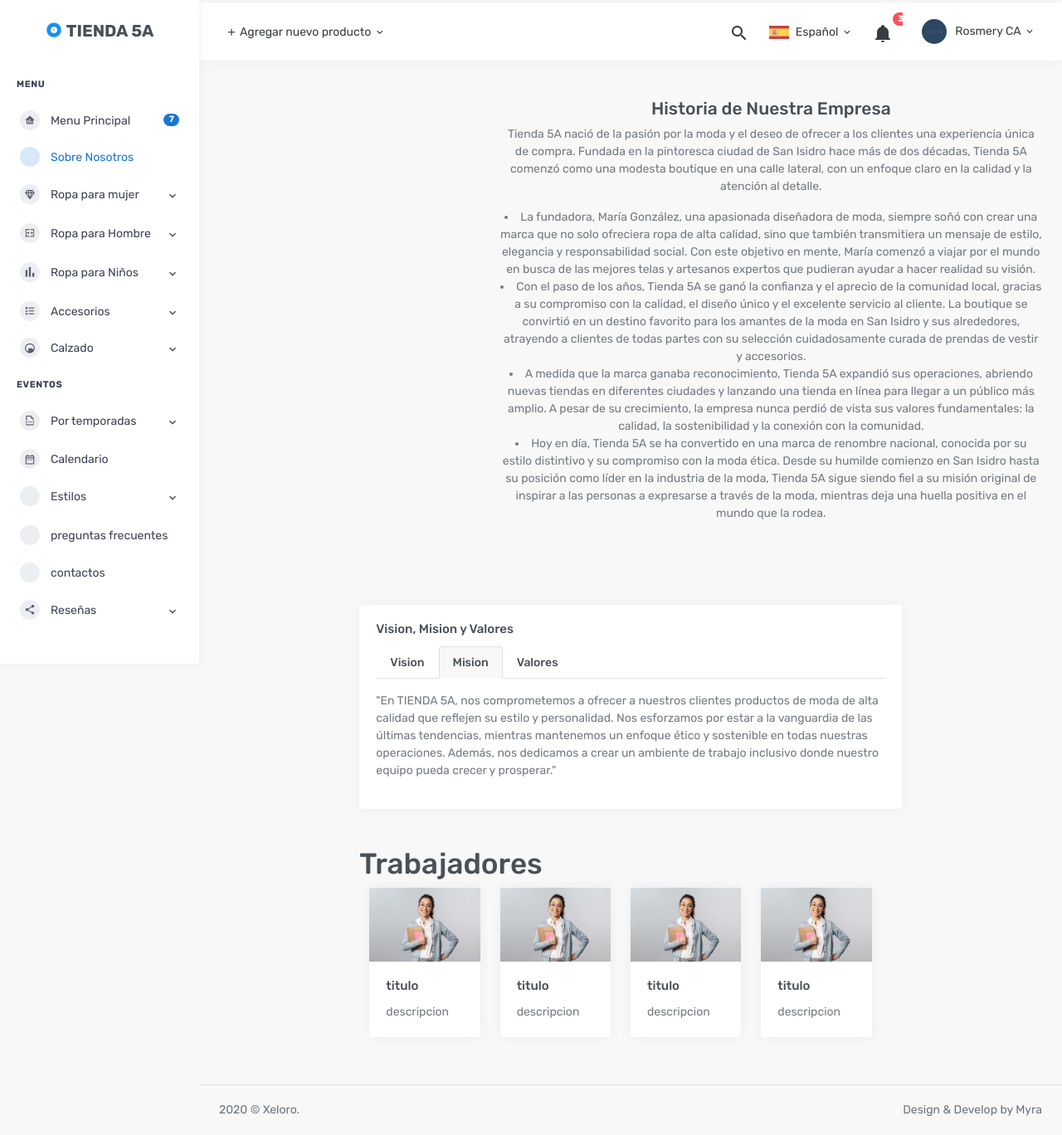
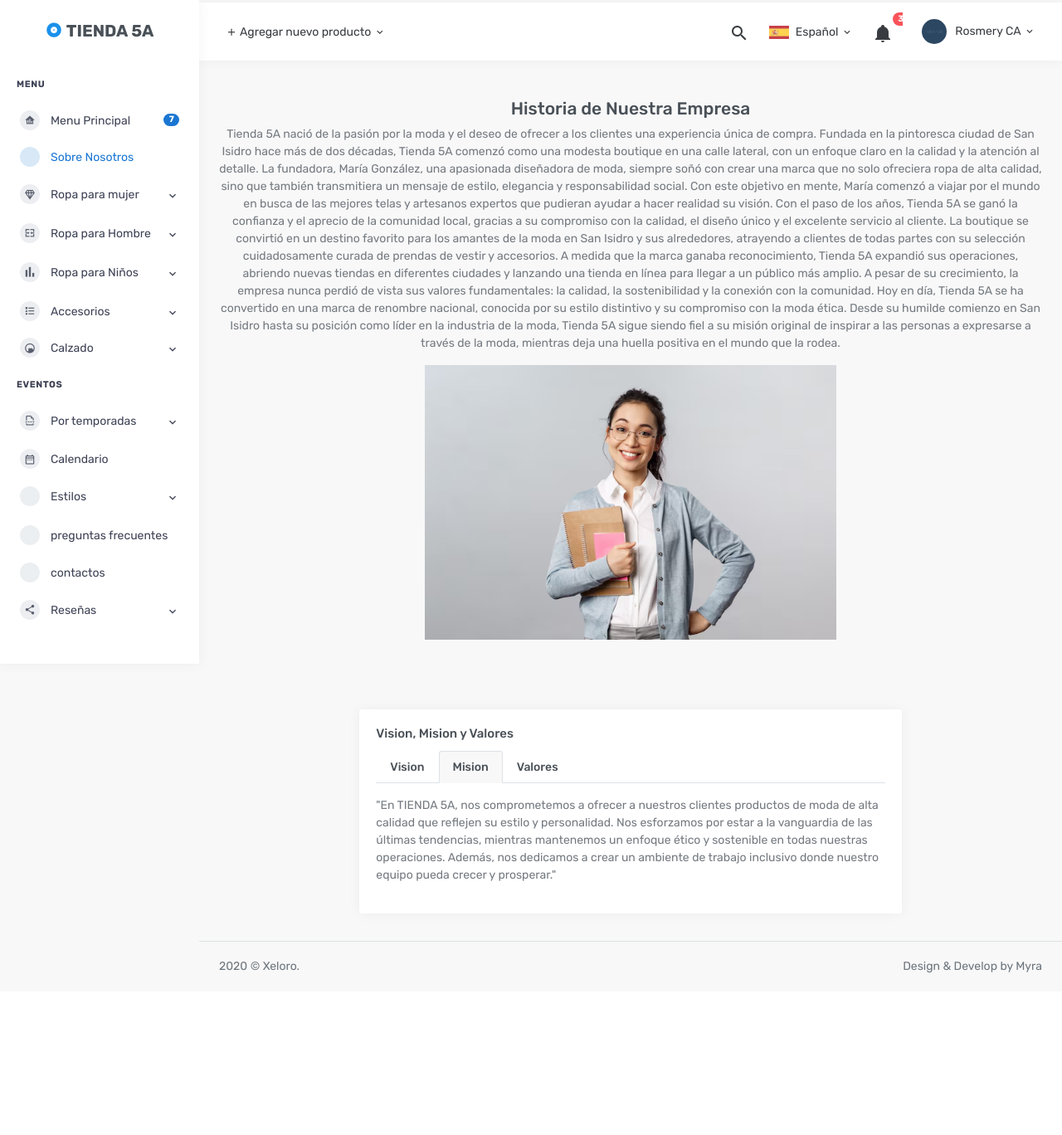
Before and after one commit to Rous25-1/plantilla_wp, a PHP site: page /nosotros.php in a window 1280 px wide. Shown: the whole page at 83% size. After the commit the page ends 1173 px from the top, so only its background shows below. Run offline with PHP 8.4, Linux system fonts and the light colour scheme; style sheets or scripts are compiled from the project's sources.

Commit message:
Update nosotros.php

```diff
--- a/nosotros.php
+++ b/nosotros.php
@@ -31,30 +31,36 @@
             <div class="container-fluid">
 
                 <div class="row">
-                    <div class="col-4"></div>
-                    <div class="col-sm-8">
+                    <div class=""></div>
+                    <div class="col-sm-12">
                         <div class="text-center mt-4">
                             <h4>Historia de Nuestra Empresa</h4>
-                            <p class="text-center"> Tienda 5A nació de la pasión por la moda y el deseo de ofrecer a los clientes una experiencia única de compra. Fundada en la pintoresca ciudad de San Isidro hace más de dos décadas, Tienda 5A comenzó como una modesta boutique en una calle lateral, con un enfoque claro en la calidad y la atención al detalle.
-                                <li>
+                            <p class="text-align-justify"> Tienda 5A nació de la pasión por la moda y el deseo de ofrecer a los clientes una experiencia única de compra. Fundada en la pintoresca ciudad de San Isidro hace más de dos décadas, Tienda 5A comenzó como una modesta boutique en una calle lateral, con un enfoque claro en la calidad y la atención al detalle.
+
                                     La fundadora, María González, una apasionada diseñadora de moda, siempre soñó con crear una marca que no solo ofreciera ropa de alta calidad, sino que también transmitiera un mensaje de estilo, elegancia y responsabilidad social. Con este objetivo en mente, María comenzó a viajar por el mundo en busca de las mejores telas y artesanos expertos que pudieran ayudar a hacer realidad su visión.
-                                </li>
-                                <li>
+
+
                                     Con el paso de los años, Tienda 5A se ganó la confianza y el aprecio de la comunidad local, gracias a su compromiso con la calidad, el diseño único y el excelente servicio al cliente. La boutique se convirtió en un destino favorito para los amantes de la moda en San Isidro y sus alrededores, atrayendo a clientes de todas partes con su selección cuidadosamente curada de prendas de vestir y accesorios.
-                                </li>
-                                <li>
+
+
                                     A medida que la marca ganaba reconocimiento, Tienda 5A expandió sus operaciones, abriendo nuevas tiendas en diferentes ciudades y lanzando una tienda en línea para llegar a un público más amplio. A pesar de su crecimiento, la empresa nunca perdió de vista sus valores fundamentales: la calidad, la sostenibilidad y la conexión con la comunidad.
-                                </li>
-                                <li>
+
                                     Hoy en día, Tienda 5A se ha convertido en una marca de renombre nacional, conocida por su estilo distintivo y su compromiso con la moda ética. Desde su humilde comienzo en San Isidro hasta su posición como líder en la industria de la moda, Tienda 5A sigue siendo fiel a su misión original de inspirar a las personas a expresarse a través de la moda, mientras deja una huella positiva en el mundo que la rodea.
-                                </li>
+
                             </p>
 
                         </div>
+
                     </div><!-- end col -->
 
 
+
                 </div><!-- end row -->
+                <center>
+                    <div >
+                        <img width="50%" src="img/m.avif" alt="">
+                    </div>
+                    </center>
                 <br>
                 <br>
                 <br>
@@ -123,38 +129,7 @@
                     <div class="col-2"></div>
                 </div>
                 <!-- end row-->
-                <div class="row">
-                    <div class="col-2"></div>
-                    <div class="col-xl-8">
-                        <br>
-                        <h1>Trabajadores</h1>
-                        <div class="page-title-box d-flex aling-items-center justify-content-between">
-                            <div class="container-fluid row">
-                                <?php for ($i = 0; $i < 4; $i++) {
-                                ?>
-                                    <div class=" col-md-3">
-                                        <div class="card">
-                                            <img class="card-img-top img-fluid" src="img/m.avif" alt="">
-                                            <div class="card-body">
-                                                <h5 class="card-title">titulo</h5>
-                                                <p class="card-text">
-                                                    descripcion
-                                                </p>
 
-                                            </div>
-
-                                        </div>
-
-                                    </div>
-
-                                <?php } ?>
-
-                            </div>
-
-                        </div>
-                    </div>
-                    <div class="col-2"></div>
-                </div>
 
 
 
```
